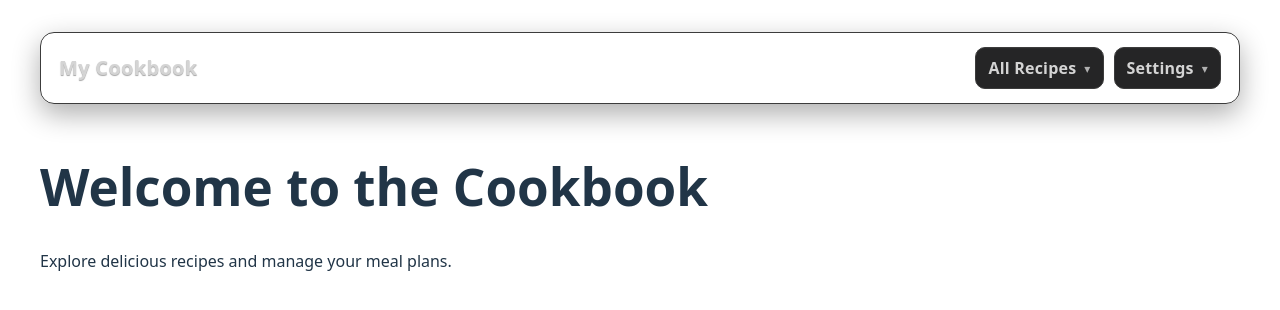
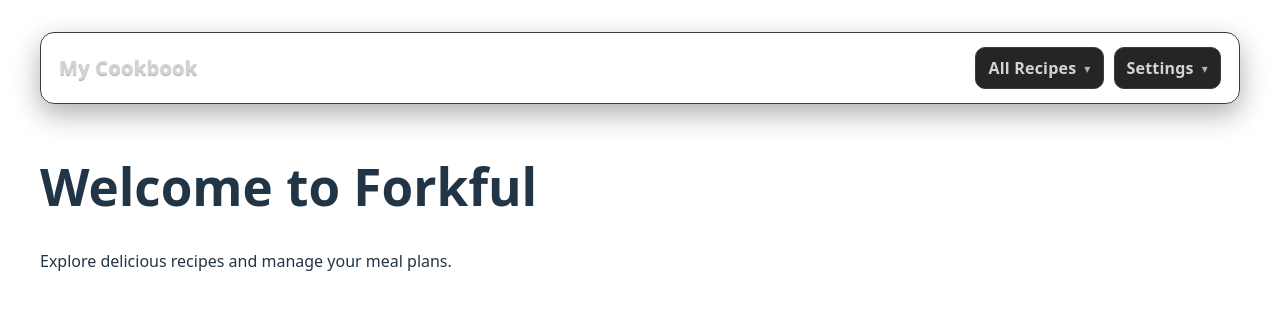
Before and after one commit to basicallysteve/forkful, a React (Vite) app: page / in a window 1280 px wide. Shown: the top 310 px of the page. Built offline with nearby package versions, Linux system fonts and the light colour scheme.

Commit message:
fix: update title in index.html and Home component to Forkful

```diff
--- a/index.html
+++ b/index.html
@@ -4,7 +4,7 @@
     <meta charset="UTF-8" />
     <link rel="icon" type="image/svg+xml" href="/vite.svg" />
     <meta name="viewport" content="width=device-width, initial-scale=1.0" />
-    <title>cookbook</title>
+    <title>Forkful</title>
   </head>
   <body>
     <div id="root"></div>
--- a/src/Pages/Home.tsx
+++ b/src/Pages/Home.tsx
@@ -1,7 +1,7 @@
 function Home() {
     return (
         <div className="home">
-            <h1>Welcome to the Cookbook</h1>
+            <h1>Welcome to Forkful</h1>
             <p>Explore delicious recipes and manage your meal plans.</p>
         </div>
     );
```
